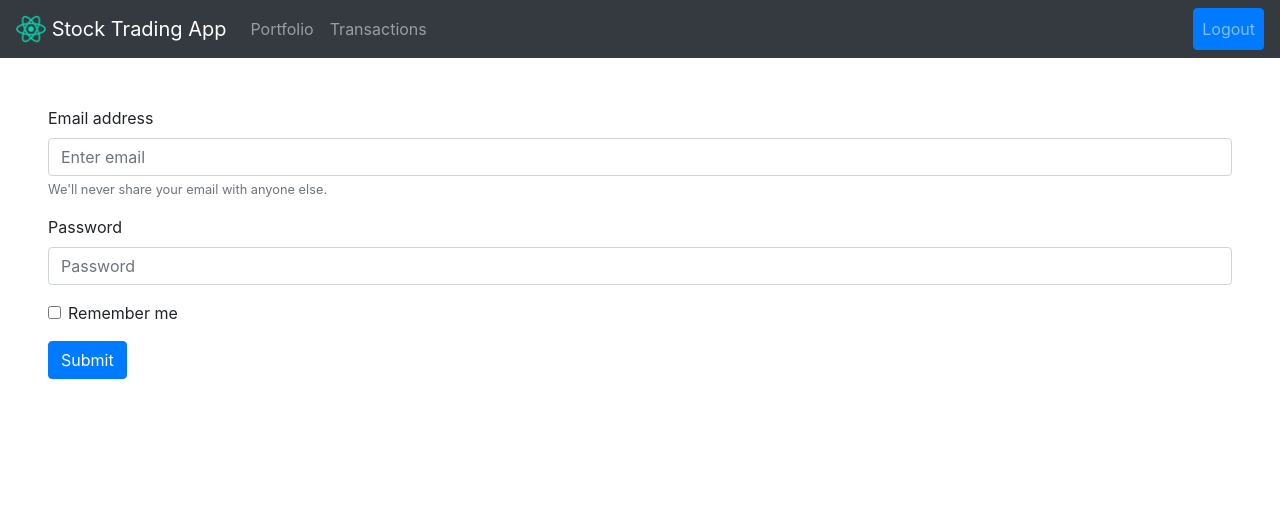
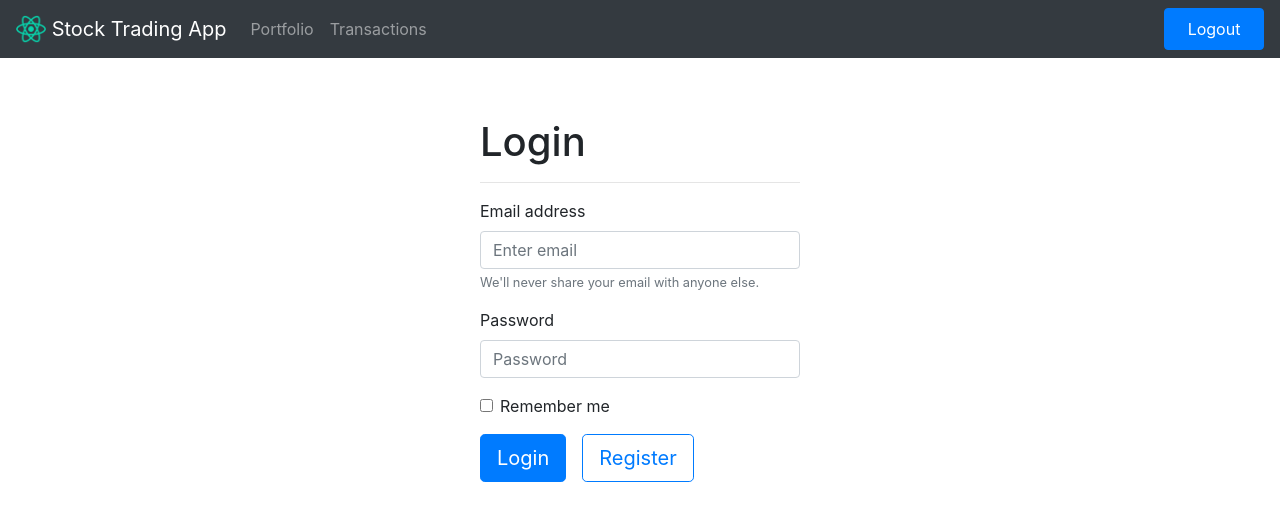
Before and after one commit to Maker-Mark/Stock-Portfolio-App, a React (Create React App) app in the folder Client/stock-app/: page /login in a window 1280 px wide. Shown: the top 520 px of the page. Built offline with nearby package versions, Linux system fonts and the light colour scheme; sample sign-in values are in the browser's storage.

Commit message:
updated component styles

```diff
--- a/Client/stock-app/src/components/Auth/Login.js
+++ b/Client/stock-app/src/components/Auth/Login.js
@@ -1,8 +1,11 @@
 import React, { useState } from "react";
 import Form from "react-bootstrap/Form";
 import Button from "react-bootstrap/Button";
+import ButtonToolbar from "react-bootstrap/ButtonToolbar";
+import Container from "react-bootstrap/Container";
+
 import axios from "axios";
-
+import "./form.css";
 import { Link } from "react-router-dom";
 
 const Login = () => {
@@ -43,7 +46,10 @@ const Login = () => {
   };
 
   return (
-    <Form className="m-5" onSubmit={onSubmit}>
+    <div className="Login">
+      <form onSubmit={onSubmit}>
+        <h1>Login</h1>
+        <hr></hr>
         <Form.Group controlId="formBasicEmail">
           <Form.Label>Email address</Form.Label>
           <Form.Control
@@ -70,10 +76,27 @@ const Login = () => {
         <Form.Group controlId="formBasicCheckbox">
           <Form.Check type="checkbox" label="Remember me" />
         </Form.Group>
-      <Button onSubmit={onSubmit} variant="primary" type="submit">
-        Submit
+        <ButtonToolbar>
+          <Button
+            onSubmit={onSubmit}
+            variant="primary"
+            type="submit"
+            className="mr-3"
+            size="lg"
+          >
+            Login
           </Button>
-    </Form>
+          <Button
+            href="/"
+            onSubmit={onSubmit}
+            variant="outline-primary"
+            size="lg"
+          >
+            Register
+          </Button>
+        </ButtonToolbar>
+      </form>
+    </div>
   );
 };
 
--- a/Client/stock-app/src/components/Auth/Register.js
+++ b/Client/stock-app/src/components/Auth/Register.js
@@ -37,14 +37,19 @@ const Register = () => {
           localStorage.setItem("token", res.data.token);
           window.location.replace("/home");
         })
-        .catch(err => console.error("Login Error:" + err.message));
+        .catch(err => {
+          alert(`Email ${user.email} is already in use`);
+          console.error("Login Error:" + err.message);
+        });
     }
   };
 
   return (
-    <>
-      <h1>Register</h1>
-      <Form className="m-5" onSubmit={onSubmit}>
+    <div className="Login">
+      <form onSubmit={onSubmit}>
+        <h1>Register</h1>
+        <hr />
+
         <Form.Group controlId="formBasic">
           <Form.Label>Name</Form.Label>
           <Form.Control
@@ -78,14 +83,12 @@ const Register = () => {
             required
           />
         </Form.Group>
-        <Form.Group controlId="formBasicCheckbox">
-          <Form.Check type="checkbox" label="Remember me" />
-        </Form.Group>
+
         <Button variant="primary" type="submit">
-          Submit
+          Register My Account
         </Button>
-      </Form>
-    </>
+      </form>
+    </div>
   );
 };
 
--- /dev/null
+++ b/Client/stock-app/src/components/Auth/form.css
@@ -0,0 +1,10 @@
+@media all and (min-width: 480px) {
+  .Login {
+    padding: 60px 0;
+  }
+
+  .Login form {
+    margin: 0 auto;
+    max-width: 320px;
+  }
+}
--- a/Client/stock-app/src/components/Navbar.js
+++ b/Client/stock-app/src/components/Navbar.js
@@ -22,8 +22,8 @@ const StockNavbar = () => {
           />
           {" Stock Trading App"}
         </Navbar.Brand>
-        <Nav className="mr-auto">
-          <Link className="nav-link" to="/Portfolio">
+        <Nav className="mr-auto" href>
+          <Link className="nav-link" to="/home">
             Portfolio
           </Link>
           <Link className="nav-link" to="/Transactions">
@@ -32,13 +32,23 @@ const StockNavbar = () => {
         </Nav>
         <Nav>
           {localStorage.getItem("token") ? (
-            <Button onClick={logout} className="nav-link" to="/home">
-              Logout
-            </Button>
+            <Link to="/home">
+              {" "}
+              <Button
+                onClick={logout}
+                className="nav-link"
+                style={{ color: "white", width: "100px" }}
+                to="/home"
+              >
+                Logout
+              </Button>
+            </Link>
           ) : (
-            <Button href="/login" className="nav-link" to="/login">
-              Login/Register
-            </Button>
+            <Link to="/login">
+              <Button className="nav-link" style={{ color: "white" }}>
+                Login/Register
+              </Button>
+            </Link>
           )}
         </Nav>
       </Navbar>
--- a/Client/stock-app/src/components/pages/Buy.js
+++ b/Client/stock-app/src/components/pages/Buy.js
@@ -16,15 +16,6 @@ const Buy = props => {
 
   //Destructure  the data from the purchase
   const { symbol, quantity, email } = purchase;
-  // useEffect(() => {
-  //   axios
-  //     .get("/users")
-  //     .then(res => {
-  //       console.log(res);
-  //       localStorage.setItem("bal", res.data["balance"]);
-  //     })
-  //     .catch(err => console.error("Login Error:" + err.message));
-  // }, []);
 
   const onChange = e => {
     setPurchase({ ...purchase, [e.target.name]: e.target.value });
@@ -57,30 +48,36 @@ const Buy = props => {
     <Form className="m-5" onSubmit={onSubmit}>
       <Form.Group controlId="formBasicEmail">
         <h1> Cash ${localStorage.getItem("bal")}</h1>
+        <hr></hr>
+        <Form.Label style={{ fontSize: "18px" }}>Ticker Symbol</Form.Label>
+
         <Form.Control
           name="symbol"
           onChange={onChange}
           type="text"
-          placeholder="Enter stock symbol"
+          placeholder="Enter Ticker Symbol"
+          size="lg"
           required
         />
-        <Form.Text className="text-muted">
-          Make sure you reviewed your ticker!
+        <Form.Text className="text-muted" style={{ fontSize: "18px" }}>
+          Make sure you review your ticker symbol!
         </Form.Text>
       </Form.Group>
       <Form.Group controlId="formBasicPassword">
-        <Form.Label>Quantity</Form.Label>
+        <Form.Label style={{ fontSize: "18px" }}>Quantity</Form.Label>
         <Form.Control
           name="quantity"
           onChange={onChange}
           type="number"
+          min="0"
           placeholder="Number of Stocks"
+          size="lg"
           required
         />
       </Form.Group>
 
-      <Button variant="primary" type="submit">
-        BUY
+      <Button variant="danger" type="submit">
+        Buy Stocks
       </Button>
     </Form>
   );
--- a/Client/stock-app/src/components/pages/Home.js
+++ b/Client/stock-app/src/components/pages/Home.js
@@ -3,6 +3,7 @@ import React from "react";
 import axios from "axios";
 import Row from "react-bootstrap/Row";
 import Container from "react-bootstrap/Container";
+import Col from "react-bootstrap/Col";
 
 // import Transaction from "../components/Transaction";
 import Buy from "./Buy";
@@ -66,8 +67,12 @@ class Home extends React.Component {
       return (
         <Container>
           <Row>
-            <Portfolio stocks={this.state.stocks} />
-            <Buy email={this.state.email} />
+            <Col>
+              <Portfolio stocks={this.state.stocks} />
+            </Col>
+            <Col>
+              <Buy email={this.state.email} />
+            </Col>
           </Row>
         </Container>
       );
--- a/Client/stock-app/src/components/pages/Stock.js
+++ b/Client/stock-app/src/components/pages/Stock.js
@@ -6,30 +6,57 @@ import React from "react";
 const Stock = props => {
   if (props.trend > 0) {
     return (
-      <Card style={{ width: "18rem", color: "blue" }}>
+      <Card
+        className="text-center mb-3"
+        style={{
+          width: "34rem",
+          color: "blue",
+          fontSize: "18px",
+          fontWeight: "bold"
+        }}
+      >
         <Card>
           <Card.Body>
-            {props.quantity} {props.ticker} Stocks valued at {props.val}
+            + You own {props.quantity} {props.ticker} Stocks, currently valued
+            at {props.val}
           </Card.Body>
         </Card>
       </Card>
     );
   } else if (props.trend < 0) {
     return (
-      <Card style={{ width: "18rem", color: "red" }}>
+      <Card
+        className="text-center mb-3"
+        style={{
+          width: "34rem",
+          color: "red",
+          fontSize: "18px",
+          fontWeight: "bold"
+        }}
+      >
         <Card>
           <Card.Body>
-            {props.quantity} {props.ticker} Stocks valued at {props.val}
+            - You own {props.quantity} {props.ticker} Stocks valued at{" "}
+            {props.val}
           </Card.Body>
         </Card>
       </Card>
     );
   } else {
     return (
-      <Card style={{ width: "18rem", color: "gray" }}>
+      <Card
+        className="text-center mb-3"
+        style={{
+          width: "34rem",
+          color: "gray",
+          fontSize: "18px",
+          fontWeight: "bold"
+        }}
+      >
         <Card>
           <Card.Body>
-            {props.quantity} {props.ticker} Stocks valued at {props.val}
+            = You own {props.quantity} {props.ticker} Stocks valued at{" "}
+            {props.val}
           </Card.Body>
         </Card>
       </Card>
--- a/Client/stock-app/src/components/pages/Transaction.js
+++ b/Client/stock-app/src/components/pages/Transaction.js
@@ -6,7 +6,7 @@ import ListGroup from "react-bootstrap/ListGroup";
 const Transaction = props => {
   return (
     <>
-      <Card style={{ width: "18rem" }}>
+      <Card style={{ width: "20rem", margin: "1rem" }}>
         <Card>
           <Card.Body>
             {props.action} {props.quantity} {props.ticker} Stocks @{" "}
--- a/Client/stock-app/src/components/pages/Transactions.js
+++ b/Client/stock-app/src/components/pages/Transactions.js
@@ -3,6 +3,9 @@ import React, { useEffect, useState } from "react";
 import axios from "axios";
 // import Button from "react-bootstrap/Button";
 import Transaction from "./Transaction";
+import Row from "react-bootstrap/Row";
+import Container from "react-bootstrap/Container";
+import Col from "react-bootstrap/Col";
 
 const Transactions = props => {
   const [trans, setTrans] = useState([]);
@@ -35,9 +38,10 @@ const Transactions = props => {
   };
 
   return (
-    <div>
+    <Container className="mt-5">
       <h1>Transactions</h1>
-      <ul>
+      <hr></hr>
+      <Row>
         {trans.map(trn => {
           return (
             <Transaction
@@ -49,8 +53,8 @@ const Transactions = props => {
             />
           );
         })}
-      </ul>
-    </div>
+      </Row>
+    </Container>
   );
 };
 
--- a/Client/stock-app/src/styles/Login.css
+++ /dev/null
@@ -1,3 +0,0 @@
-.login {
-  margin: auto;
-}
```
Also changed, not shown: Client/stock-app/src/components/pages/Portfolio.js (+51 -41 lines). Lines whose indentation alone changed are shown as unchanged.
